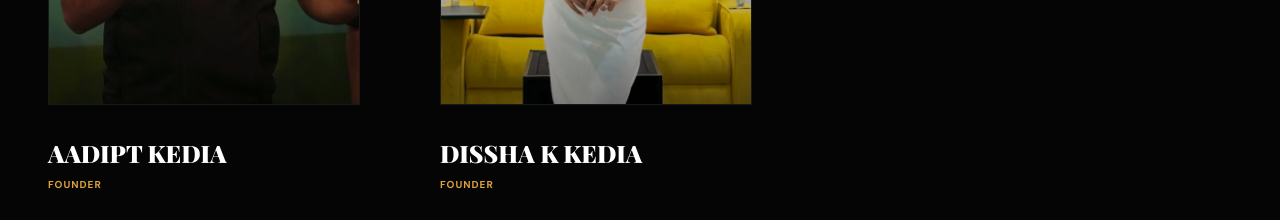
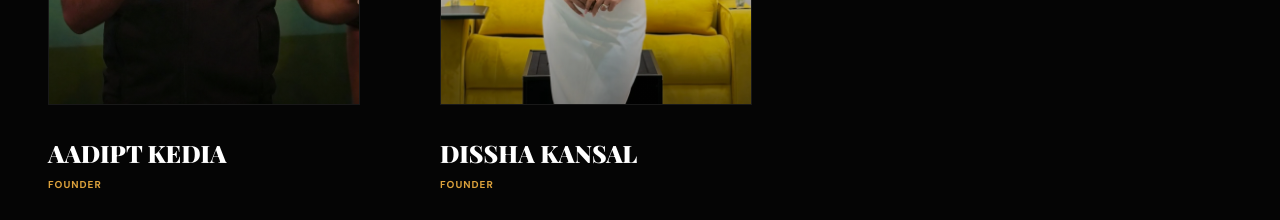
Before and after one commit to technovanam/Boho-Acoustics, a React (Vite) app in the folder bohoacoustics/: page /about in a window 1280 px wide. Shown: the part 1800-2020 px from the top of the page. Built offline with nearby package versions, Linux system fonts and the light colour scheme; a web font is replaced by a local one.

Commit message:
Update founder name to Dissha Kansal

```diff
--- a/bohoacoustics/src/pages/About.tsx
+++ b/bohoacoustics/src/pages/About.tsx
@@ -90,7 +90,7 @@ const About = () => (
                       <source srcSet="/Founder-2.webp" type="image/webp" />
                       <img
                         src="/Founder-2.jpeg"
-                        alt="Dissha K Kedia"
+                        alt="Dissha Kansal"
                         width={640}
                         height={800}
                         loading="lazy"
@@ -102,7 +102,7 @@ const About = () => (
                     <div className="absolute bottom-0 left-0 h-1 w-full origin-left scale-x-0 bg-primary transition-transform duration-500 group-hover:scale-x-100" />
                   </div>
                   <div>
-                    <h3 className="font-display text-2xl font-black uppercase text-white mb-2">Dissha K Kedia</h3>
+                    <h3 className="font-display text-2xl font-black uppercase text-white mb-2">Dissha Kansal</h3>
                     <p className="text-primary text-[10px] font-black tracking-widest uppercase mb-6">Founder</p>
                     <p className="text-sm font-light text-white/65 leading-relaxed">
                       The heartbeat of Boho Acoustics, Dissha is focused on transforming transactions into experiences and products into stories. Guided by innovation and a relentless commitment to customer delight, she brings warmth, clarity, and intention to every interaction.
```
